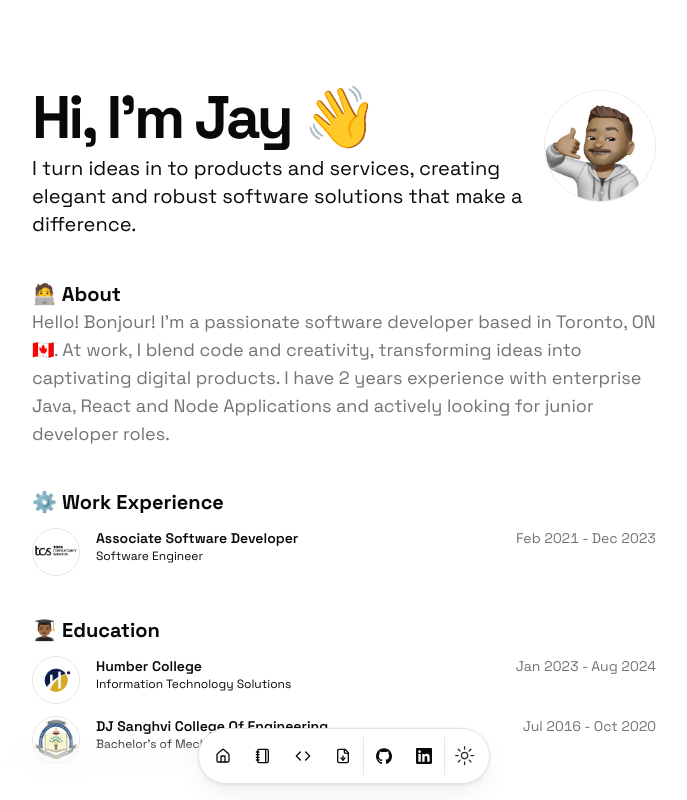
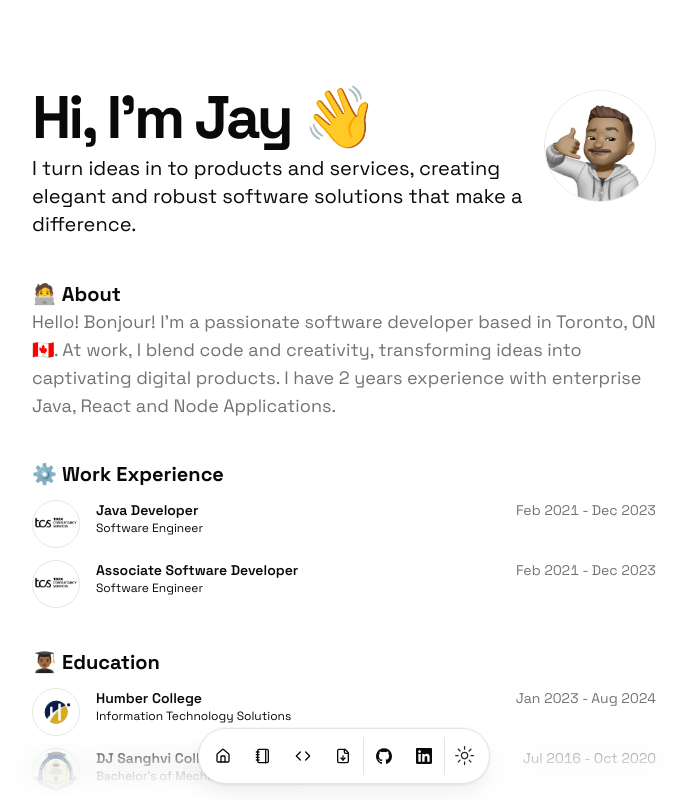
Before and after one commit to JaykumarPatel1998/Jaykumar-Portfolio, a Next.js app: page / in a window 1280 px wide. Shown: the top 800 px of the page, without its empty margins (296-983 px from the left). Built offline with nearby package versions, Linux system fonts and the light colour scheme.

Commit message:
Update resume.tsx

```diff
--- a/src/data/resume.tsx
+++ b/src/data/resume.tsx
@@ -12,7 +12,7 @@ export const DATA = {
   summary:
     `Hello! Bonjour! I’m a passionate software developer based in Toronto, ON 🇨🇦.
     At work, I blend code and creativity, transforming ideas into captivating digital products.
-    I have 2 years experience with enterprise Java, React and Node Applications and actively looking for junior developer roles.`,
+    I have 2 years experience with enterprise Java, React and Node Applications.`,
   avatarUrl: "/Me.jpeg",
   skills: [
     "React",
@@ -70,6 +70,18 @@ export const DATA = {
     //   description:
     //     "Developed a comprehensive job portal platform, incorporating real-time features to enhance user experience and optimize job matching. Implemented efficient scheduling and notification systems to improve application rates and reduce hiring times. Led the deployment and management of the platform, ensuring scalability, reliability, and cost-effectiveness. Demonstrated strong problem-solving and technical skills through successful project delivery.",
     // },
+    {
+      company: "Java Developer",
+      badges: [],
+      href: "https://www.deloitte.com/",
+      location: "Remote",
+      title: "Software Engineer",
+      logoUrl: "/tcs.png",
+      start: "Feb 2021",
+      end: "Dec 2023",
+      description:
+        "Enterprise Angular and Java application development for one of the top 3 banks in America.",
+    },
     {
       company: "Associate Software Developer",
       badges: [],
```
